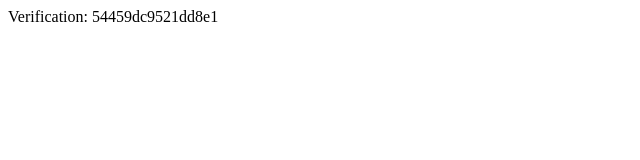
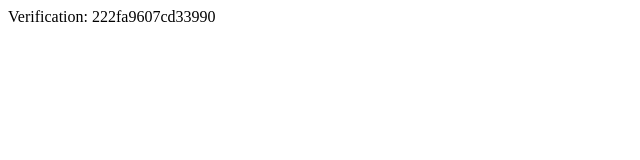
Before and after one commit to Koffer0-0/ZaryaMebel, a plain HTML site: page yandex_222fa9607cd33990.html in a window 1280 px wide. Shown: the full height of the page, 0-640 px from the left. Drawn offline with Linux system fonts and the light colour scheme.

Commit message:
update yandex file

```diff
--- a/yandex_54459dc9521dd8e1.html
+++ b/yandex_222fa9607cd33990.html
@@ -2,5 +2,5 @@
     <head>
         <meta http-equiv="Content-Type" content="text/html; charset=UTF-8">
     </head>
-    <body>Verification: 54459dc9521dd8e1</body>
+    <body>Verification: 222fa9607cd33990</body>
 </html>
```
